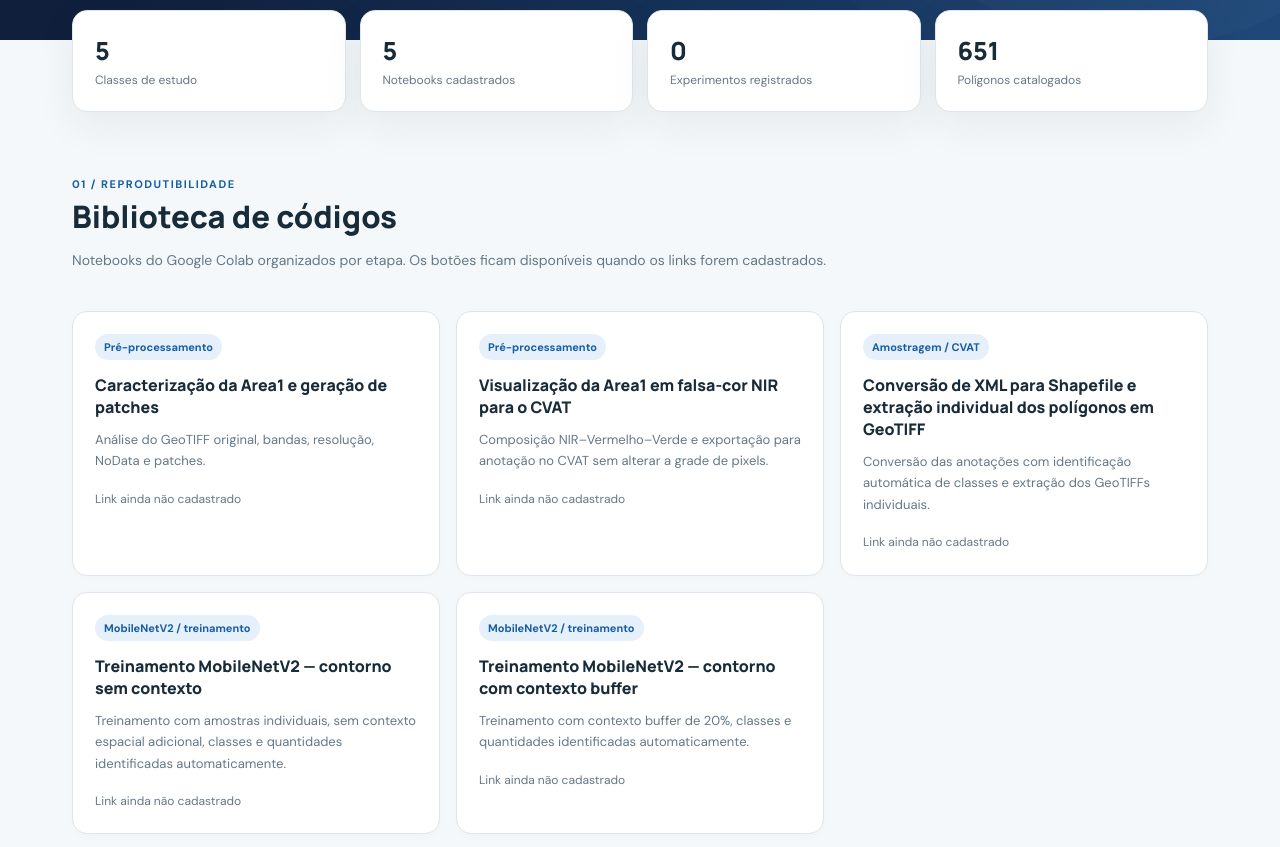
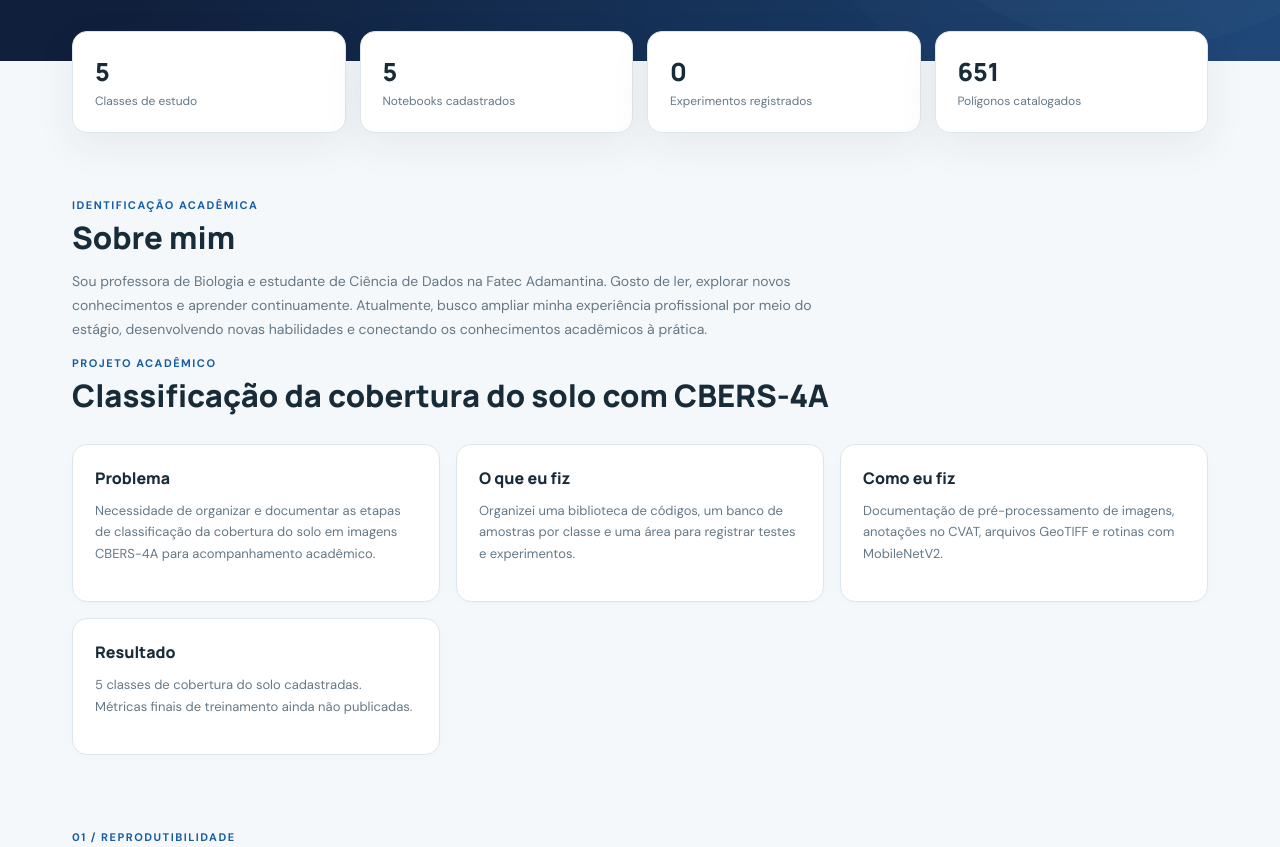
Before and after one commit to ingridvian/cbers4a-laboratorio, a plain HTML site: page index.html in a window 1280 px wide. Shown: the part 460-1307 px from the top of the page. Drawn offline with Linux system fonts and the light colour scheme; no server answers.

Commit message:
Adiciona identificação e resumo acadêmico sem alterar o laboratório

```diff
--- a/index.html
+++ b/index.html
@@ -20,7 +20,7 @@
     </nav>
   </div></header>
   <main>
-    <div class="hero" id="inicio"><div class="hero-inner"><div class="orbs"></div><div class="kicker">PESQUISA • SENSORIAMENTO REMOTO</div><h1 id="titulo">Biblioteca de códigos, amostras e experimentos</h1><p id="subtitulo">Registro acadêmico dos procedimentos, datasets e testes com imagens CBERS-4A.</p><span class="hero-tag" id="autoria">Portfólio acadêmico</span></div></div>
+    <div class="hero" id="inicio"><div class="hero-inner"><div class="orbs"></div><div class="identificacao-academica">Ingrid de Almeida Vian · Ciência de Dados · Fatec Adamantina</div><div class="kicker">PESQUISA • SENSORIAMENTO REMOTO</div><h1 id="titulo">Biblioteca de códigos, amostras e experimentos</h1><p id="subtitulo">Registro acadêmico dos procedimentos, datasets e testes com imagens CBERS-4A.</p><span class="hero-tag" id="autoria">Portfólio acadêmico</span></div></div>
     <div class="container">
       <div class="stats">
         <div class="stat"><b id="stat-classes">—</b><span>Classes de estudo</span></div>
@@ -28,6 +28,37 @@
         <div class="stat"><b id="stat-exps">—</b><span>Experimentos registrados</span></div>
         <div class="stat"><b id="stat-amostras">—</b><span>Polígonos catalogados</span></div>
       </div>
+      <section id="projeto-academico">
+        <div class="apresentacao-academica">
+          <div class="eyebrow">Identificação acadêmica</div>
+          <h2>Sobre mim</h2>
+          <p class="intro">Sou professora de Biologia e estudante de Ciência de Dados na Fatec Adamantina. Gosto de ler, explorar novos conhecimentos e aprender continuamente. Atualmente, busco ampliar minha experiência profissional por meio do estágio, desenvolvendo novas habilidades e conectando os conhecimentos acadêmicos à prática.</p>
+        </div>
+        <div class="section-head">
+          <div>
+            <div class="eyebrow">Projeto acadêmico</div>
+            <h2>Classificação da cobertura do solo com CBERS-4A</h2>
+          </div>
+        </div>
+        <div class="grid resumo-academico">
+          <article class="card">
+            <h3>Problema</h3>
+            <p>Necessidade de organizar e documentar as etapas de classificação da cobertura do solo em imagens CBERS-4A para acompanhamento acadêmico.</p>
+          </article>
+          <article class="card">
+            <h3>O que eu fiz</h3>
+            <p>Organizei uma biblioteca de códigos, um banco de amostras por classe e uma área para registrar testes e experimentos.</p>
+          </article>
+          <article class="card">
+            <h3>Como eu fiz</h3>
+            <p>Documentação de pré-processamento de imagens, anotações no CVAT, arquivos GeoTIFF e rotinas com MobileNetV2.</p>
+          </article>
+          <article class="card">
+            <h3>Resultado</h3>
+            <p>5 classes de cobertura do solo cadastradas. Métricas finais de treinamento ainda não publicadas.</p>
+          </article>
+        </div>
+      </section>
       <section id="codigos"><div class="section-head"><div><div class="eyebrow">01 / Reprodutibilidade</div><h2>Biblioteca de códigos</h2><p class="intro">Notebooks do Google Colab organizados por etapa. Os botões ficam disponíveis quando os links forem cadastrados.</p></div></div><div class="grid" id="lista-codigos"></div></section>
       <section id="amostras"><div class="section-head"><div><div class="eyebrow">02 / Dados e anotações</div><h2>Banco de amostras</h2><p class="intro" id="amostras-descricao">Catálogo das classes de cobertura do solo.</p></div></div><div class="grid" id="lista-amostras"></div></section>
       <section id="experimentos"><div class="section-head"><div><div class="eyebrow">03 / Avaliação</div><h2>Banco de testes e experimentos</h2><p class="intro">Experimentos, divisão dos dados, métricas, resultados e limitações metodológicas.</p></div></div><div class="grid" id="lista-experimentos"></div></section>
@@ -35,6 +66,6 @@
       <section id="diario"><div class="section-head"><div><div class="eyebrow">05 / Orientação acadêmica</div><h2>Recados e anotações</h2></div><a id="novo-recado" class="btn" href="#" target="_blank" rel="noopener noreferrer">✎ Deixar recado</a></div><div id="lista-diario"></div></section>
     </div>
   </main>
-  <footer class="footer"><div class="container footer-inner"><span id="rodape">CBERS-4A · Pesquisa acadêmica</span><span>Documentação e acompanhamento científico · <a id="link-repo" href="#" target="_blank" rel="noopener noreferrer">Repositório GitHub</a></span></div></footer>
+  <footer class="footer"><div class="container footer-inner"><span id="rodape">CBERS-4A · Pesquisa acadêmica</span><span>Documentação e acompanhamento científico · <a href="https://github.com/ingridvian" target="_blank" rel="noopener noreferrer">Meu GitHub</a></span></div></footer>
 </body>
 </html>
```
